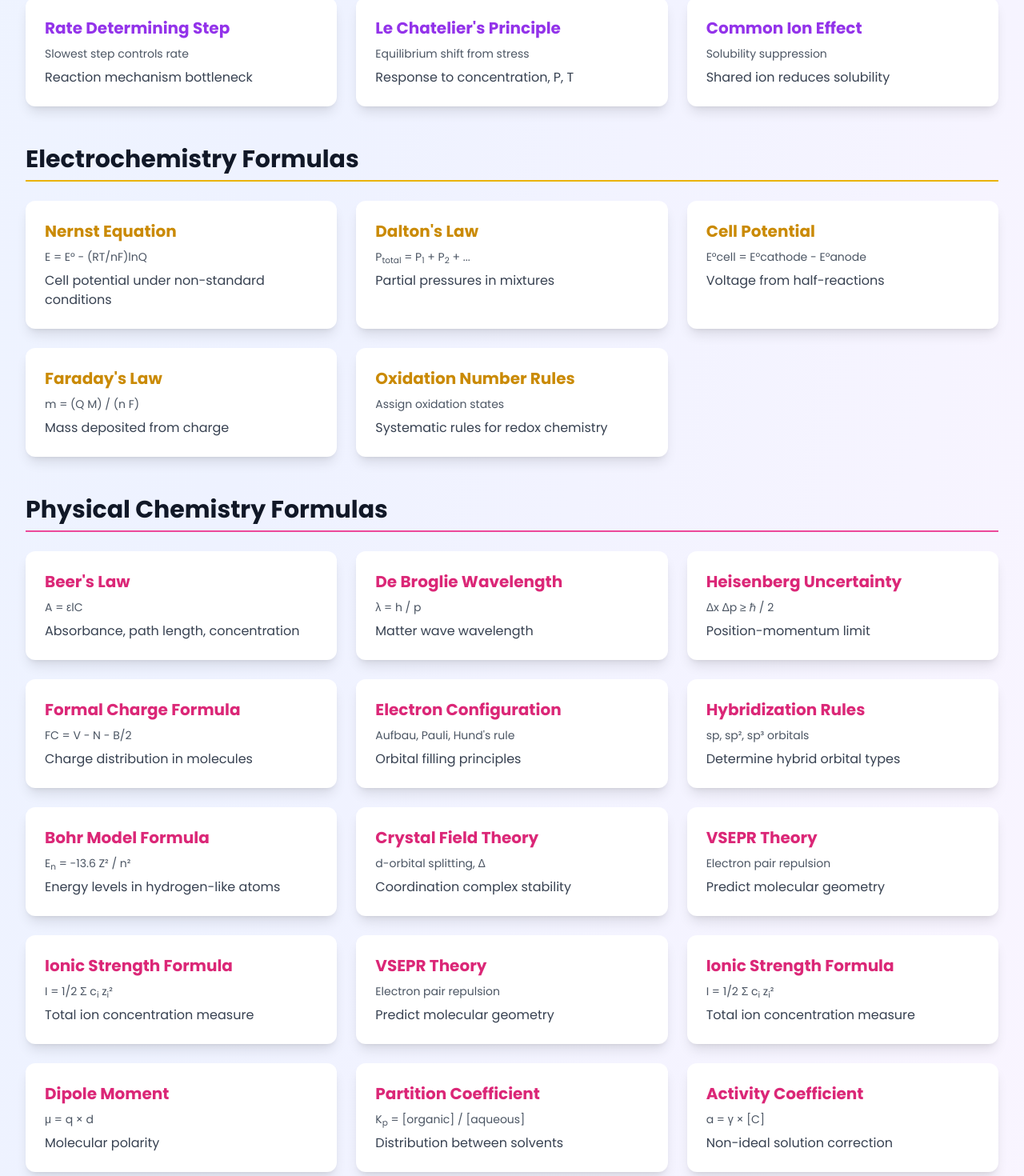
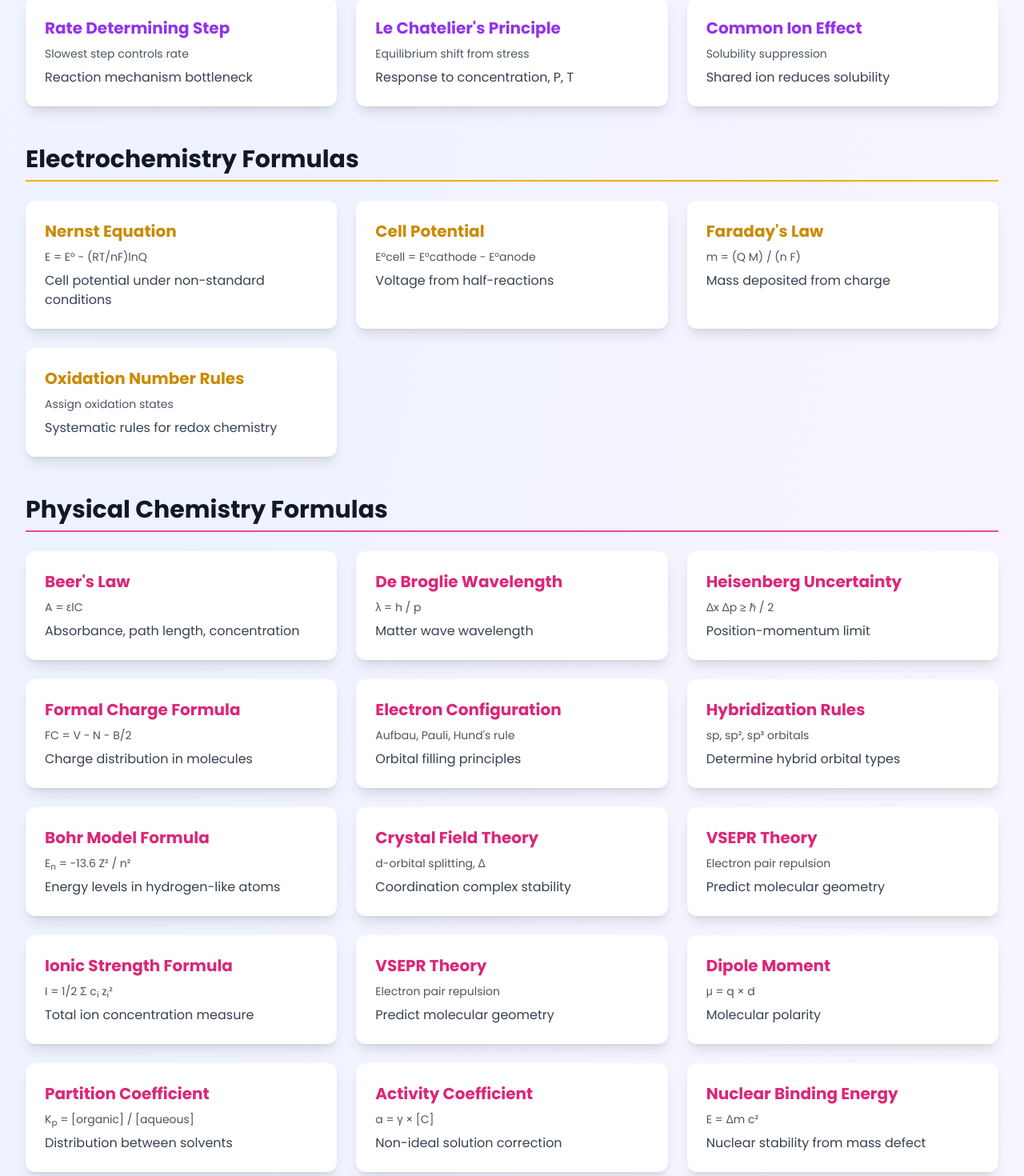
Before and after one commit to Zohaibmayo50/chemical-calculators, a Next.js app: page /chemistry-formulas in a window 1280 px wide. Shown: the part 4575-6045 px from the top of the page at 80% size. Built offline with nearby package versions, Linux system fonts and the light colour scheme; a web font is replaced by a local one.

Commit message:
Remove duplicate formula cards from chemistry-formulas page

```diff
--- a/app/chemistry-formulas/page.tsx
+++ b/app/chemistry-formulas/page.tsx
@@ -450,12 +450,6 @@ export default function ChemistryFormulasPage() {
                 <p className="text-gray-700 dark:text-gray-300 mt-2">Cell potential under non-standard conditions</p>
               </Link>
 
-              <Link href="/chemistry-formulas/daltons-law" className="block p-6 bg-white dark:bg-gray-800 rounded-xl shadow-lg hover:shadow-xl transition-shadow">
-                <h3 className="text-xl font-bold text-yellow-600 dark:text-yellow-400 mb-2">Dalton's Law</h3>
-                <p className="text-gray-600 dark:text-gray-400 text-sm">P<sub>total</sub> = P<sub>1</sub> + P<sub>2</sub> + ...</p>
-                <p className="text-gray-700 dark:text-gray-300 mt-2">Partial pressures in mixtures</p>
-              </Link>
-
               <Link href="/chemistry-formulas/cell-potential-formula" className="block p-6 bg-white dark:bg-gray-800 rounded-xl shadow-lg hover:shadow-xl transition-shadow">
                 <h3 className="text-xl font-bold text-yellow-600 dark:text-yellow-400 mb-2">Cell Potential</h3>
                 <p className="text-gray-600 dark:text-gray-400 text-sm">E°cell = E°cathode - E°anode</p>
@@ -540,16 +534,11 @@ export default function ChemistryFormulasPage() {
                 <p className="text-gray-600 dark:text-gray-400 text-sm">I = 1/2 Σ c<sub>i</sub> z<sub>i</sub>²</p>
                 <p className="text-gray-700 dark:text-gray-300 mt-2">Total ion concentration measure</p>
               </Link>
+
               <Link href="/chemistry-formulas/vsepr-theory" className="block p-6 bg-white dark:bg-gray-800 rounded-xl shadow-lg hover:shadow-xl transition-shadow">
                 <h3 className="text-xl font-bold text-pink-600 dark:text-pink-400 mb-2">VSEPR Theory</h3>
                 <p className="text-gray-600 dark:text-gray-400 text-sm">Electron pair repulsion</p>
                 <p className="text-gray-700 dark:text-gray-300 mt-2">Predict molecular geometry</p>
-              </Link>
-
-              <Link href="/chemistry-formulas/ionic-strength-formula" className="block p-6 bg-white dark:bg-gray-800 rounded-xl shadow-lg hover:shadow-xl transition-shadow">
-                <h3 className="text-xl font-bold text-pink-600 dark:text-pink-400 mb-2">Ionic Strength Formula</h3>
-                <p className="text-gray-600 dark:text-gray-400 text-sm">I = 1/2 Σ c<sub>i</sub> z<sub>i</sub>²</p>
-                <p className="text-gray-700 dark:text-gray-300 mt-2">Total ion concentration measure</p>
               </Link>
 
               <Link href="/chemistry-formulas/dipole-moment-formula" className="block p-6 bg-white dark:bg-gray-800 rounded-xl shadow-lg hover:shadow-xl transition-shadow">
```
